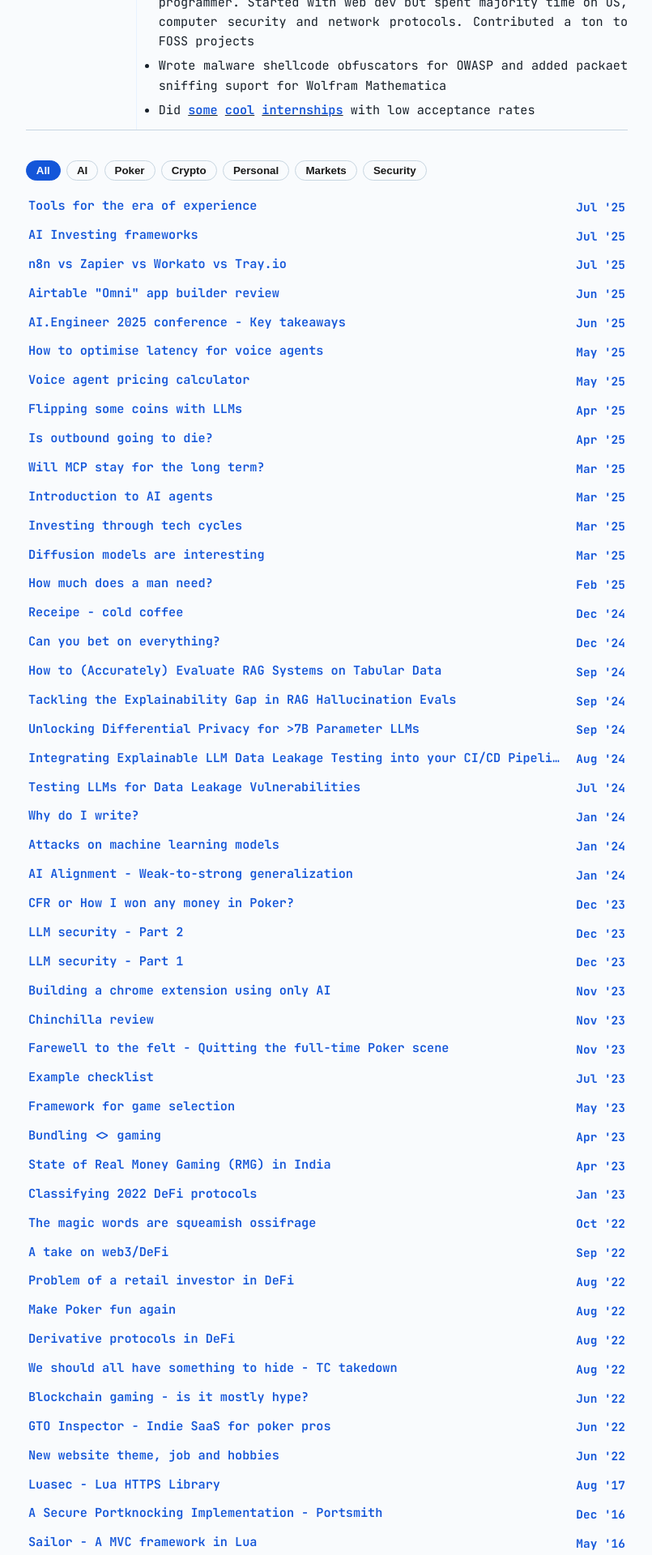
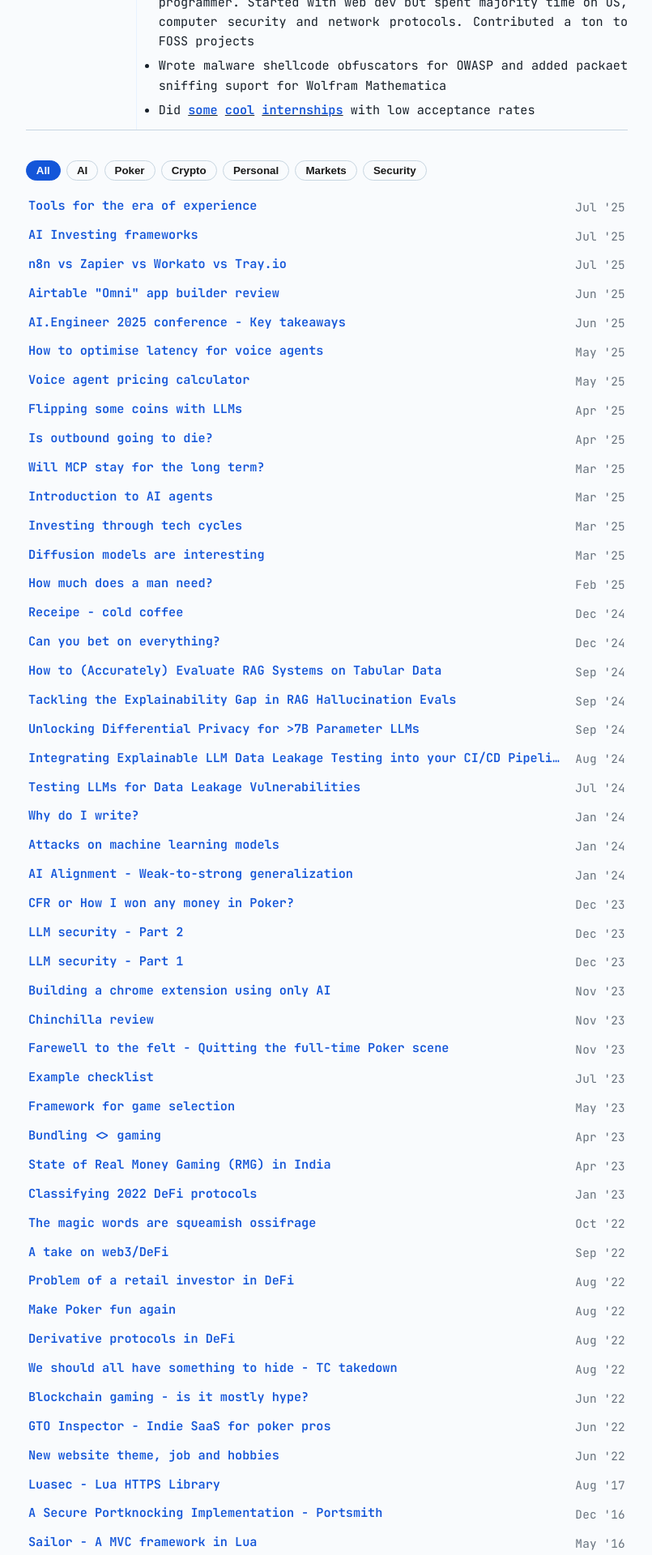
Before and after one commit to r-nikhil/r-nikhil.github.io, a Jekyll site: the page built from index.html, in a window 1280 px wide. Shown: the part 751-2671 px from the top of the page at 81% size, without its empty margins (317-1122 px from the left). Built offline with Jekyll 4.4.1, drawn with Linux system fonts in a browser that asks for light colours.

Commit message:
Quiet desktop post metadata

```diff
--- a/index.html
+++ b/index.html
@@ -246,8 +246,9 @@ header a:hover,
   color: var(--home-cobalt-dark);
 }
 .posts li time {
-  color: var(--home-cobalt);
-  font-weight: 700;
+  color: #66717d;
+  font-weight: 400;
+  letter-spacing: 0.01em;
 }
 .post-item.hidden {
   display: none;
@@ -277,10 +278,7 @@ header a:hover,
   }
 
   .posts li time {
-    color: #66717d;
     font-size: 0.8rem;
-    font-weight: 400;
-    letter-spacing: 0.01em;
   }
 }
 </style>
```
